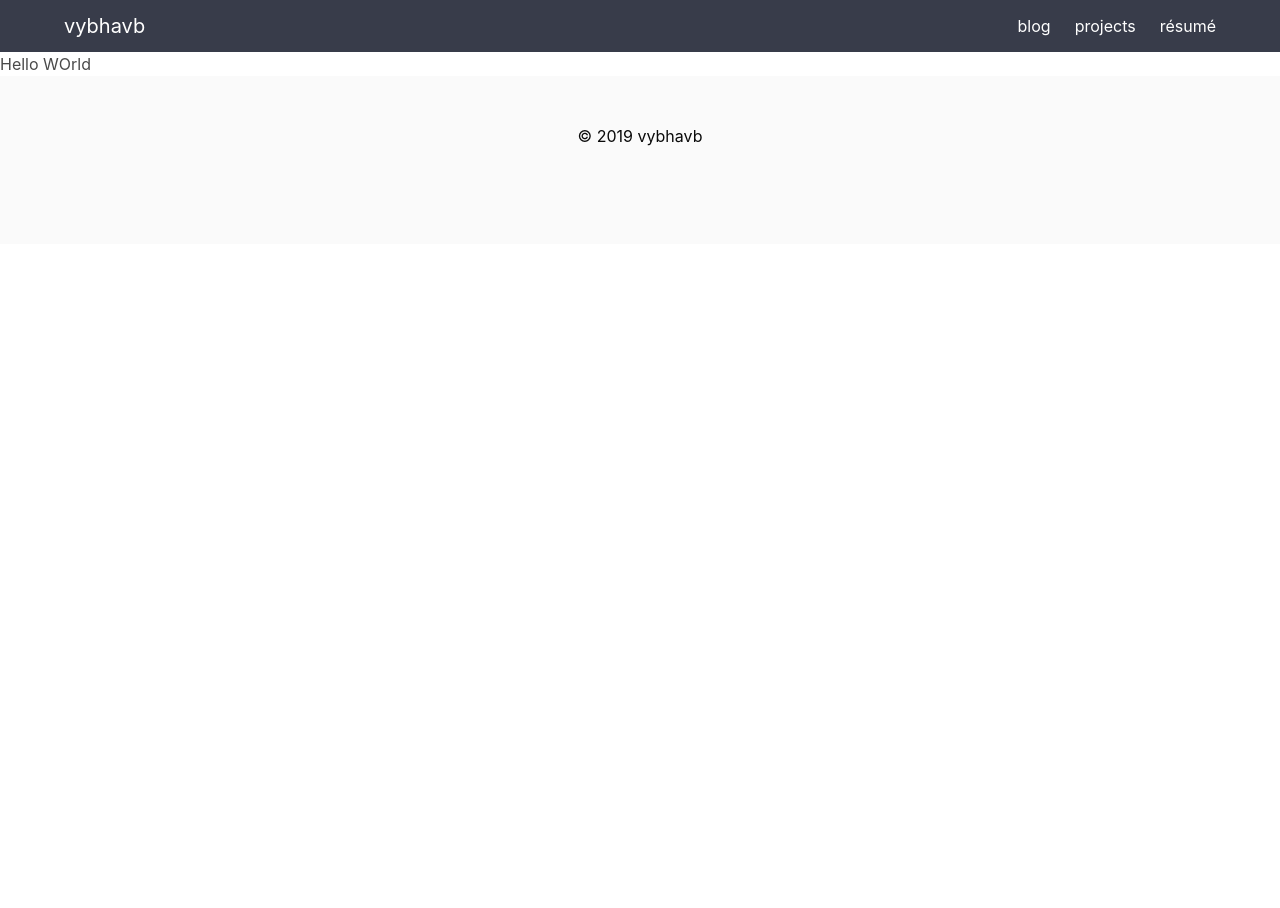
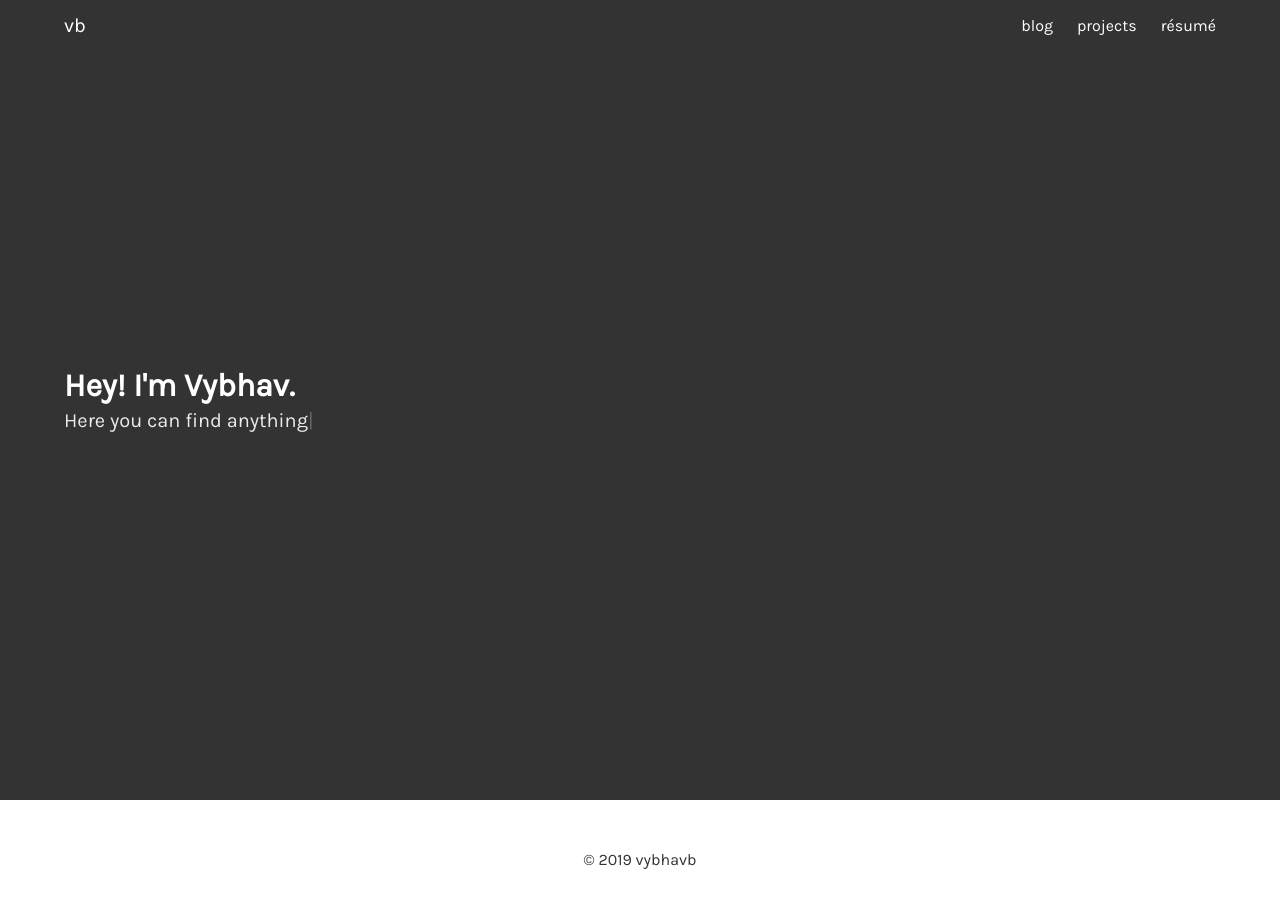
Before and after one commit to vybhavab/vybhavb-website, a Next.js app: page / in a window 1280 px wide. Shown: the top 908 px of the page. Before the commit the page ends 800 px from the top, so only its background shows below. Built offline with nearby package versions, Linux system fonts and the light colour scheme.

Commit message:
moving over to new color scheme

```diff
--- a/package.json
+++ b/package.json
@@ -18,7 +18,8 @@
     "node-sass": "^4.13.1",
     "prop-types": "^15.7.2",
     "react": "^16.13.1",
-    "react-dom": "^16.13.1"
+    "react-dom": "^16.13.1",
+    "react-typed": "^1.2.0"
   },
   "devDependencies": {
     "babel-eslint": "^10.1.0",
--- a/src/assets/css/application.scss
+++ b/src/assets/css/application.scss
@@ -1,18 +1,31 @@
 @import '~bulma/sass/utilities/initial-variables';
-@import url('https://fonts.googleapis.com/css?family=Karla');
+@import url('https://fonts.googleapis.com/css2?family=Karla');
 
-$blueBlack: #7c818c;
-$cream: #383c4a;
-$babyBlue: #CADFEB;
-$darkerBlue: #5294e2;
-$silverWings: #F5F6F7;
-$primary: $cream;
-$info: $blueBlack;
-$link: $darkerBlue;
-$warning: $babyBlue;
+// $blueBlack: #7c818c;
+// $cream: #383c4a;
+// $babyBlue: #CADFEB;
+// $darkerBlue: #5294e2;
+// $silverWings: #F5F6F7;
+// $primary: $cream;
+// $info: $blueBlack;
+// $link: $darkerBlue;
+// $warning: $babyBlue;
 // $danger: $silverWings;
-$title-family: "Karla", sans-serif;
 
+// https://www.instagram.com/p/B7_RKeQllY-/
+$carbon: #333333;
+$oily-steel: #9BA8A8;
+$artic-fox: #EBEBE7;
+$foggy-dew: #C8CEC4;
+$forest-green: #93C088;
+//link: 494881
+$dark: $carbon;
+$light: $artic-fox;
+$text: $artic-fox;
+$primary: $forest-green;
+$link: $primary;
+// $title-family: "Karla", sans-serif;
+$family-sans-serif: "Karla", sans-serif;
 
 @import '~bulma/bulma.sass';
 
--- a/src/components/Footer.jsx
+++ b/src/components/Footer.jsx
@@ -1,14 +1,14 @@
-import React, { useState } from 'react';
+import React from 'react';
 
 function Footer() {
   return (
-    <footer className="footer">
+    <footer className="footer has-background-white">
       <div className="content has-text-centered">
         <p>
-          <a href="https://www.vybhavb.com" className="has-text-black">
+          <a href="https://www.vybhavb.com" className="has-text-dark">
             &copy;
             {' '}
-            { useState((new Date()).getFullYear()) }
+            {(new Date()).getFullYear()}
             {' '}
             vybhavb
           </a>
--- a/src/components/Navbar.jsx
+++ b/src/components/Navbar.jsx
@@ -1,7 +1,8 @@
+/* eslint-disable jsx-a11y/interactive-supports-focus */
 import React from 'react';
 import Link from 'next/link';
+import classnames from 'classnames';
 import PropTypes from 'prop-types';
-import classnames from 'classnames';
 import { withRouter } from 'next/router';
 
 
@@ -20,45 +21,43 @@ class Navbar extends React.Component {
   }
 
   toggleMenu = () => {
-    this.setState((prevState) => ({
-      active: !prevState.active,
+    this.setState((prev) => ({
+      isActive: !prev.isActive,
     }));
   }
 
   closeMenu = () => {
     this.setState({
-      active: false,
+      isActive: false,
     });
   }
 
   render() {
     const { isActive } = this.state;
-    const { router: { pathname: route } } = this.props;
     return (
-      <nav id="main-navbar" className="navbar is-primary">
+      <nav id="main-navbar" className="navbar is-dark is-fixed-top">
         <div className="container">
           <div className="navbar-brand">
             <Link href="/">
               <a className="navbar-item" role="navigation" onClick={this.closeMenu}>
-                <span className="is-size-5">vybhavb</span>
+                <span className="is-size-5">vb</span>
               </a>
             </Link>
-
-            <a className={classnames('navbar-burger', 'burger', { 'is-active': isActive })} role="navigation" onClick={this.toggleMenu}>
+            <div className={classnames({ 'navbar-burger': true, burger: true, 'is-active': isActive })} role="navigation" onClick={this.toggleMenu}>
               <span />
               <span />
               <span />
-            </a>
+            </div>
           </div>
 
           <div className={classnames('navbar-menu', 'header', { 'is-active': isActive })}>
             <div className="navbar-end">
-              <Link href="/projects">
-                <a className={classnames('navbar-item', { 'is-active': route === '/projects' })} role="navigation" onClick={this.closeMenu}>
+              <Link href="//blog.vybhavb.com">
+                <a className="navbar-item" role="navigation" onClick={this.closeMenu}>
                   blog
                 </a>
               </Link>
-              <Link href="https://blog.vybhavb.com">
+              <Link href="/projects">
                 <a className="navbar-item" role="navigation" onClick={this.closeMenu}>
                   projects
                 </a>
--- a/src/pages/index.jsx
+++ b/src/pages/index.jsx
@@ -1,7 +1,20 @@
 import React from 'react';
+import Typed from 'react-typed';
 
 export default () => (
-  <div>
-    <h1>Hello WOrld</h1>
-  </div>
+  <section className="hero is-dark is-fullheight">
+    <div className="hero-body">
+      <div className="container">
+        <h1 className="title">
+          Hey! I&apos;m Vybhav.
+        </h1>
+        <p className="subtitle">
+          <Typed
+            strings={['Here you can find anything']}
+            typeSpeed={40}
+          />
+        </p>
+      </div>
+    </div>
+  </section>
 );
```
Also changed, not shown: src/pages/projects.jsx (added, +7 -0 lines), 1 other file (tests, documents, lock files or other folders).
